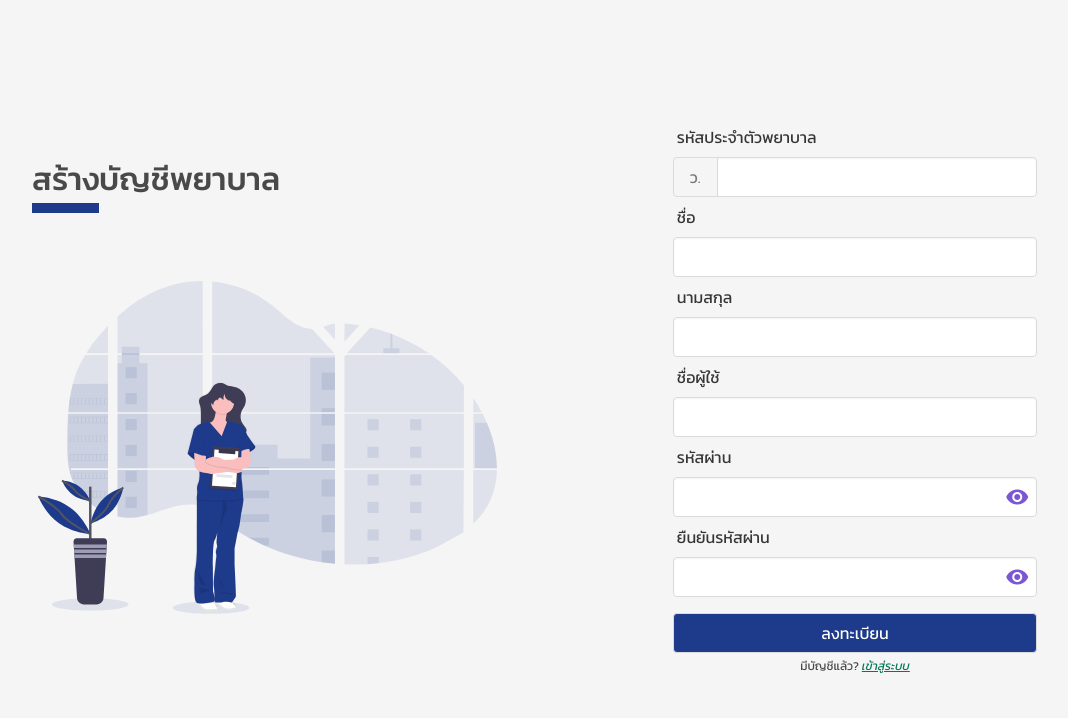
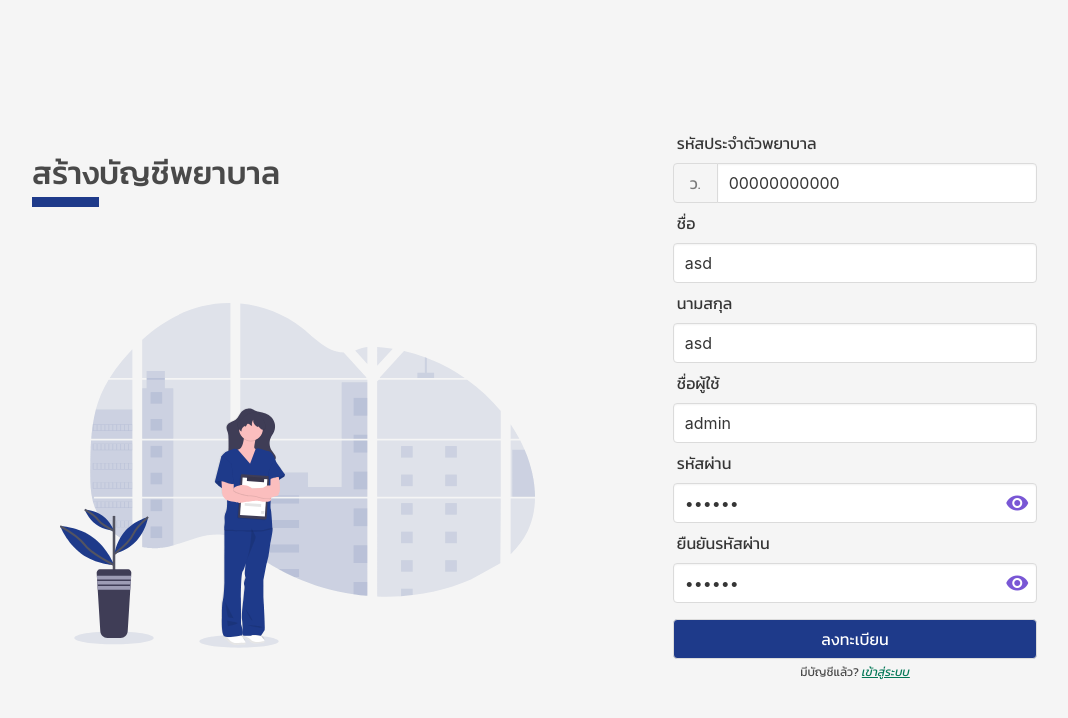
Before and after one commit to pspapleng/ECGA-front-end, a Vue app: page /CreateAccNurse in a window 1280 px wide. Shown: the top 718 px of the page, without its empty margins (128-1196 px from the left). Built offline with nearby package versions, Linux system fonts and the light colour scheme.

Commit message:
nurse 99% wait for test

```diff
--- a/src/store/index.js
+++ b/src/store/index.js
@@ -1,6 +1,5 @@
 import Vue from "vue";
 import Vuex from "vuex";
-import axios from "axios";
 import question from "../assets/test.json";
 
 Vue.use(Vuex);
@@ -64,15 +63,16 @@ export default new Vuex.Store({
   actions: {
     createNurse({ state, commit }) {
       console.log(state.createNurse);
-      axios
+      return Vue.axios
         .post(`http://localhost:3000/api/nurse`, state.createNurse)
-        .then(response => {
-          console.log(response);
+        .then(res => {
+          console.log(res);
           commit("resetCreateNurse");
           return Promise.resolve();
         })
-        .catch(error => {
-          this.error = error.response.data.message;
+        .catch(e => {
+          this.error = e.response.data.message;
+          return Promise.reject(e.response.data);
         });
     }
   },
--- a/src/views/CreateAccNurse.vue
+++ b/src/views/CreateAccNurse.vue
@@ -3,30 +3,67 @@
     <div class="hero-body py-3">
       <div class="container">
         <div class="columns">
-          <div class="column is-7 pl-3">
-            <h1 class="title ml-6 pl-6 py-6">
+          <div class="column left is-7 pl-3">
+            <h1 class="title ml-6 mb-6 pl-6 py-6">
               <nobr id="underline">สร้าง</nobr>บัญชีพยาบาล
             </h1>
-            <forNurse class="pt-3" />
+            <forNurse class="mt-4" />
           </div>
-          <div class="column is-5">
-            <div class="column is-10 is-offset-1">
-              <b-field class="mb-2" label="รหัสประจำตัวพยาบาล">
+          <div class="column right is-5 mt-3 is-offset-7">
+            <div class="column is-10 is-offset-1 has-text-left">
+              <b-field
+                class="mb-2"
+                label="รหัสประจำตัวพยาบาล "
+                :type="{ 'is-danger': fillId }"
+                :message="{
+                  '* กรุณากรอกรหัสประจำตัว 11 หลัก และ รหัสต้องเป็นตัวเลขเท่านั้น': fillId
+                }"
+              >
                 <p class="control">
                   <span class="button is-static"> ว. </span>
                 </p>
                 <b-input v-model="form.id" expanded></b-input>
               </b-field>
-              <b-field class="mb-2" label="ชื่อ">
+              <b-field
+                class="mb-2"
+                label="ชื่อ"
+                :type="{ 'is-danger': fillFname }"
+                :message="{
+                  '* กรุณากรอกชื่อ และ ชื่อต้องเป็นตัวอักษรเท่านั้น': fillFname
+                }"
+              >
                 <b-input v-model="form.n_fname" expanded></b-input>
               </b-field>
-              <b-field class="mb-2" label="นามสกุล">
+              <b-field
+                class="mb-2"
+                label="นามสกุล"
+                :type="{ 'is-danger': fillLname }"
+                :message="{
+                  '* กรุณากรอกนามสกุล และ นามสกุลต้องเป็นตัวอักษรเท่านั้น': fillLname
+                }"
+              >
                 <b-input v-model="form.n_lname" expanded></b-input>
               </b-field>
-              <b-field class="mb-2" label="ชื่อผู้ใช้">
+              <b-field
+                class="mb-2"
+                label="ชื่อผู้ใช้"
+                :type="{ 'is-danger': shortUsername }"
+                :message="[
+                  { '* กรุณากรอกชื่อบัญชีผู้ใช้': fillUsername },
+                  { ชื่อบัญชีผู้ใช้สั้นเกินไป: shortUsername }
+                ]"
+              >
                 <b-input v-model="form.username" expanded></b-input>
               </b-field>
-              <b-field class="mb-2" label="รหัสผ่าน">
+              <b-field
+                class="mb-2"
+                label="รหัสผ่าน"
+                :type="{ 'is-danger': shortPass }"
+                :message="[
+                  { '* กรุณากรอกรหัสผ่าน': fillPass },
+                  { รหัสผ่านสั้นเกินไป: shortPass }
+                ]"
+              >
                 <b-input
                   v-model="form.password"
                   type="password"
@@ -34,7 +71,12 @@
                   expanded
                 ></b-input>
               </b-field>
-              <b-field class="mb-4" label="ยืนยันรหัสผ่าน">
+              <b-field
+                class="mb-4"
+                label="ยืนยันรหัสผ่าน"
+                :type="{ 'is-danger': fillConfirm }"
+                :message="{ '* กรุณายืนยันรหัส': fillConfirm }"
+              >
                 <b-input
                   v-model="form.confirm_pass"
                   type="password"
@@ -45,16 +87,18 @@
               <b-button
                 class="login"
                 style="font-family: 'Kanit', sans-serif; font-weight: 400;"
-                @click="onclick"
+                @click="create"
                 expanded
               >
                 ลงทะเบียน
               </b-button>
-              <p class="haveacc pt-1">
+              <p class="haveacc pt-1 has-text-centered">
                 มีบัญชีแล้ว?
-                <nobr
-                  style="font-style: italic;text-decoration: underline;color: #047857; cursor: pointer;"
-                  >เข้าสู่ระบบ</nobr
+                <router-link to="/login"
+                  ><nobr
+                    style="font-style: italic;text-decoration: underline;color: #047857; cursor: pointer;"
+                    >เข้าสู่ระบบ</nobr
+                  ></router-link
                 >
               </p>
             </div>
@@ -77,12 +121,12 @@ export default {
   data() {
     return {
       form: {
-        id: "",
-        n_fname: "",
-        n_lname: "",
-        username: "",
-        password: "",
-        confirm_pass: ""
+        id: "00000000000",
+        n_fname: "asd",
+        n_lname: "asd",
+        username: "admin",
+        password: "123456",
+        confirm_pass: "123456"
       }
     };
   },
@@ -93,22 +137,89 @@ export default {
       console.log(e);
       this.setCreateNurse(e);
     }, 300),
-    onclick() {
-      this.createNurse().then(() => {
-        //reset
-        console.log("in page doen");
-        this.form = {
-          id: "",
-          n_fname: "",
-          n_lname: "",
-          username: "",
-          password: "",
-          confirm_pass: ""
-        };
-      });
+    create() {
+      if (
+        this.fillId ||
+        this.fillFname ||
+        this.fillLname ||
+        this.fillUsername ||
+        this.shortUsername ||
+        this.fillPass ||
+        this.shortPass ||
+        this.fillConfirm
+      ) {
+        alert("โปรดกรอกข้อมูลให้ครบทุกช่อง");
+        return;
+      } else {
+        if (this.form.password !== this.form.confirm_pass) {
+          alert("การยืนยันรหัสผ่านผิดพลาดกรุณากรอกรหัสผ่านใหม่");
+        } else {
+          this.createNurse()
+            .then(() => {
+              this.$router.push({ name: "Login" });
+              // alert("complete");
+              // this.form = {
+              //   id: "",
+              //   n_fname: "",
+              //   n_lname: "",
+              //   username: "",
+              //   password: "",
+              //   confirm_pass: "",
+              // };
+            })
+            .catch(e => {
+              console.log(e);
+              alert(e.message);
+            });
+        }
+      }
     }
   },
-  computed: {},
+  computed: {
+    fillId() {
+      return this.form.id.length !== 11 || !this.form.id.match(/^[0-9]*$/gm);
+    },
+    // isNumber() {
+    //   console.log(this.form.id.match(/^[0-9]*$/gm));
+    //   return !this.form.id.match(/^[0-9]*$/gm);
+    // },
+    fillFname() {
+      return (
+        this.form.n_fname.length < 2 ||
+        !this.form.n_fname.match(/^[ก-์a-zA-Z]*$/gm)
+      );
+    },
+    // isSringFname() {
+    //   return !this.form.n_fname.match(/^[ก-์a-zA-Z]*$/gm);
+    // },
+    fillLname() {
+      return (
+        this.form.n_lname.length < 2 ||
+        !this.form.n_lname.match(/^[ก-์a-zA-Z]*$/gm)
+      );
+    },
+    // isSringLname() {
+    //   return !this.form.n_lname.match(/^[ก-์a-zA-Z]*$/gm);
+    // },
+    fillUsername() {
+      return this.form.username.length < 1;
+    },
+    shortUsername() {
+      return this.form.username.length < 5;
+    },
+    fillPass() {
+      return this.form.password.length < 1;
+    },
+    shortPass() {
+      return this.form.password.length < 5;
+    },
+    fillConfirm() {
+      return this.form.confirm_pass.length < 1;
+    },
+    fillAll() {
+      return "complete";
+    }
+  },
   watch: {
     form: {
       // This will let Vue know to look inside the array
@@ -117,6 +228,7 @@ export default {
       // We have to move our method to a handler field
       handler(val) {
         this.debounceInput(val);
+
         console.log("The form has changed!");
       }
     }
@@ -125,6 +237,9 @@ export default {
 </script>
 
 <style>
+.left {
+  position: fixed;
+}
 .title {
   color: black;
   text-align: left;
--- a/src/views/login.vue
+++ b/src/views/login.vue
@@ -2,7 +2,9 @@
   <div class="hero is-fullheight is-light">
     <div class="hero-body">
       <div class="container has-text-centered">
-        <p class="title">เข้าสู่ระบบ <mark type="is-warning">E-CGA</mark></p>
+        <p class="title has-text-centered">
+          เข้าสู่ระบบ <mark type="is-warning">E-CGA</mark>
+        </p>
         <div class="column is-4 is-offset-4">
           <b-field>
             <b-input v-model="name" placeholder="ชื่อบัญชีผู้ใช้"></b-input>
@@ -16,12 +18,17 @@
             />
           </b-field>
         </div>
-        <b-button class="login">
+        <b-button
+          class="login"
+          style="font-family: 'Kanit', sans-serif; font-weight: 400;"
+        >
           เข้าสู่ระบบ
         </b-button>
-        <p class="newacc pt-1">
-          สมัครบัญชีพยาบาลใหม่
-        </p>
+        <router-link to="/CreateAccNurse">
+          <p class="newacc pt-1">
+            สมัครบัญชีพยาบาลใหม่
+          </p>
+        </router-link>
       </div>
     </div>
   </div>
@@ -30,9 +37,7 @@
 export default {
   name: "Login",
   data() {
-    return {
-      msg: "Login"
-    };
+    return {};
   }
 };
 </script>
```
Also changed, not shown: src/components/forNurse.vue (+7 -0 lines).
